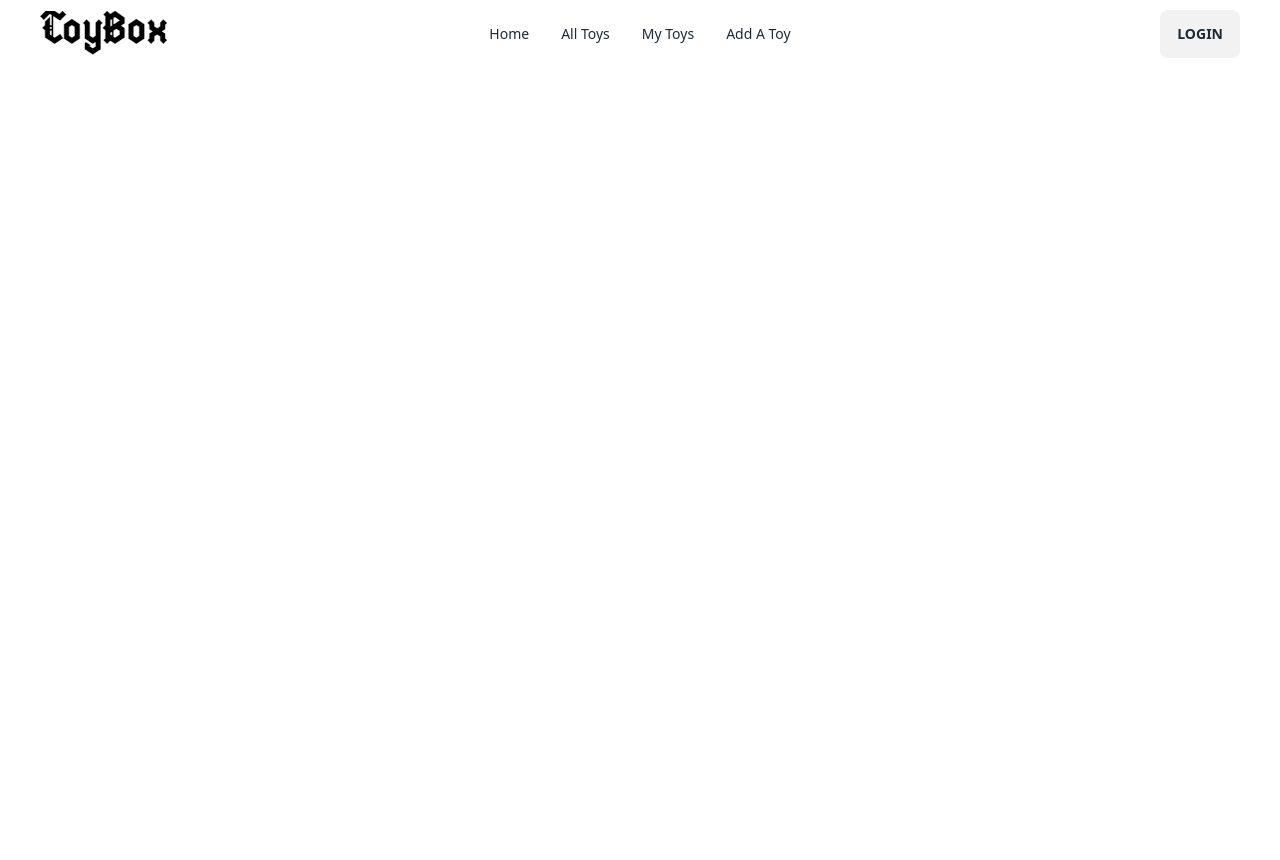
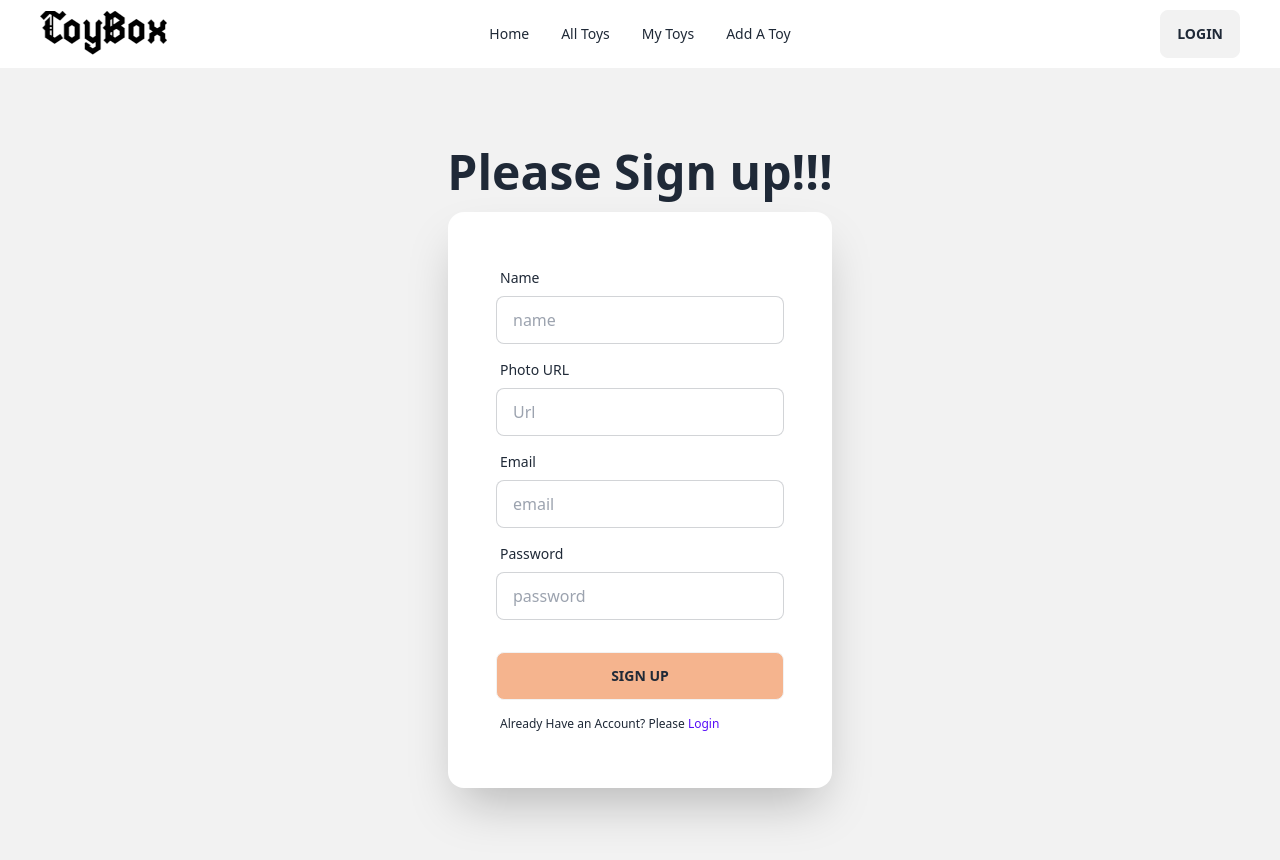
Before and after one commit to Ahana-Nandi-Tultul/ToyBox-Client, a React (Vite) app: page /register in a window 1280 px wide. Shown: the top 860 px of the page. Before the commit the page ends 800 px from the top, so only its background shows below. Built offline with nearby package versions, Linux system fonts and the light colour scheme.

Commit message:
add Signup

```diff
--- a/package.json
+++ b/package.json
@@ -14,7 +14,8 @@
     "react": "^18.2.0",
     "react-dom": "^18.2.0",
     "react-icons": "^4.10.1",
-    "react-router-dom": "^6.15.0"
+    "react-router-dom": "^6.15.0",
+    "sweetalert2": "^11.7.27"
   },
   "devDependencies": {
     "@types/react": "^18.2.15",
--- a/src/pages/Login/Login.jsx
+++ b/src/pages/Login/Login.jsx
@@ -1,8 +1,10 @@
 import React from 'react';
 import { FaGoogle } from "react-icons/fa";
 import { Link } from 'react-router-dom';
+import useTitle from '../../hooks/useTitle';
 
 const Login = () => {
+    useTitle('Login');
 
     return (
         <div className="hero min-h-screen bg-base-200">
@@ -29,7 +31,7 @@ const Login = () => {
                             <button className="btn bg-[#f5b48e] text-dark">Login</button>
                             </div>
                         <label className="label">
-                        <p href="#" className="label-text-alt">New to ToyBox? Please
+                        <p className="label-text-alt">New to ToyBox? Please
                         <Link to="/register" className='text-primary link link-hover'> Sign Up</Link></p>
                     </label>
                         </div>
--- a/src/pages/Login/Register.jsx
+++ b/src/pages/Login/Register.jsx
@@ -1,9 +1,112 @@
-import React from 'react';
+import React, { useContext, useState } from 'react';
+import { FaGoogle } from 'react-icons/fa';
+import { Link, useNavigate } from 'react-router-dom';
+import useTitle from '../../hooks/useTitle';
+import { AuthContext } from '../../providers/AuthProvider';
+import Swal from 'sweetalert2';
 
 const Register = () => {
+    useTitle('Sign Up');
+    const {createUser, updateUserInfo} = useContext(AuthContext);
+    const [error, setError] = useState('')
+    const [success, setSuccess] = useState('')
+    const navigate = useNavigate();
+    const handleRegister = event => {
+        event.preventDefault();
+
+        const form = event.target;
+        const name = form.name.value;
+        const photo = form.photo.value;
+        const email = form.email.value;
+        const password = form.password.value;
+        console.log(name, photo, email, password);
+
+        const userInfo = {
+            displayName : name,
+            photoURL : photo
+        }
+
+        setError('')
+        setSuccess('')
+
+        createUser(email, password)
+        .then(result => {
+            updateUserInfo(userInfo)
+            .then(() =>{
+            })
+            .catch(error =>{
+                console.log(error);
+                setError(error.message);
+            })
+            Swal.fire({
+                title: 'Success!',
+                text: 'You have created an account',
+                icon: 'success',
+                confirmButtonText: 'Cool'
+              })
+              .then(result => {
+                if (result.isConfirmed) {
+                    navigate('/');
+                }
+              })
+            console.log(result.user);
+            form.reset();
+
+        })
+        .catch(error => {
+            Swal.fire({
+                title: 'Error!',
+                text: `${error.message}`,
+                icon: 'error',
+                confirmButtonText: 'Cool'
+              })
+        })
+    }
     return (
-        <div>
-
+        <div className="hero min-h-screen bg-base-200">
+            <div className="hero-content md:w-3/4 flex-col">
+                <div className="text-center">
+                <h1 className="text-5xl font-bold">Please Sign up!!!</h1>
+                </div>
+                <div className="card flex-shrink-0 w-full max-w-sm shadow-2xl bg-base-100 p-4">
+                    <form onSubmit={handleRegister}>
+                        <div className="card-body">
+                            <div className="form-control">
+                                <label className="label">
+                                    <span className="label-text">Name</span>
+                                </label>
+                                <input type="text" placeholder="name" name='name' className="input input-bordered" required/>
+                            </div>
+                            <div className="form-control">
+                                <label className="label">
+                                    <span className="label-text">Photo URL</span>
+                                </label>
+                                <input type="text" placeholder="Url" name='photo' className="input input-bordered" required/>
+                            </div>
+                            <div className="form-control">
+                                <label className="label">
+                                    <span className="label-text">Email</span>
+                                </label>
+                                <input type="text" placeholder="email" name='email' className="input input-bordered" required/>
+                            </div>
+                            <div className="form-control">
+                                <label className="label">
+                                    <span className="label-text">Password</span>
+                                </label>
+                                <input type="password" placeholder="password" name='password'
+                                className="input input-bordered" required/>
+                            </div>
+                            <div className="form-control mt-6">
+                                <button className="btn bg-[#f5b48e] text-dark">Sign up</button>
+                            </div>
+                        <label className="label">
+                        <p className="label-text-alt">Already Have an Account? Please
+                        <Link to="/login" className='text-primary link link-hover'> Login</Link></p>
+                    </label>
+                        </div>
+                    </form>
+                </div>
+            </div>
         </div>
     );
 };
--- a/src/providers/AuthProvider.jsx
+++ b/src/providers/AuthProvider.jsx
@@ -1,11 +1,31 @@
-import React from 'react';
+import React, { createContext, useState } from 'react';
+import { createUserWithEmailAndPassword, getAuth, updateProfile } from "firebase/auth";
+import app from '../firebase/firebase.config';
+
+const auth = getAuth(app)
+export const AuthContext = createContext(null)
+
+const AuthProvider = ({children}) => {
+    const [user, setUser] = useState(null);
+    const [loading, setLoading] = useState(true);
+
+    const createUser = (email, password) => {
+        setLoading(false)
+        return createUserWithEmailAndPassword(auth, email, password);
+    }
+    const updateUserInfo = (userInfo) => {
+        return updateProfile(auth, userInfo)
+    }
 
 
-const AuthProvider = () => {
+    const authInfo = {
+        createUser,
+        updateUserInfo
+    }
     return (
-        <div>
-
-        </div>
+        <AuthContext.Provider value={authInfo}>
+            {children}
+        </AuthContext.Provider>
     );
 };
 
```
Also changed, not shown: src/main.jsx (+6 -3 lines), 1 other file (tests, documents, lock files or other folders).
